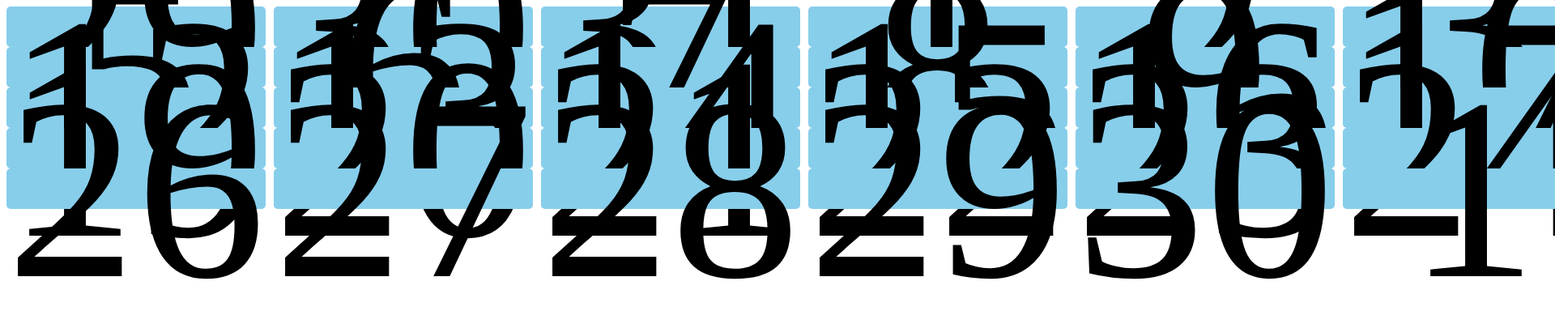
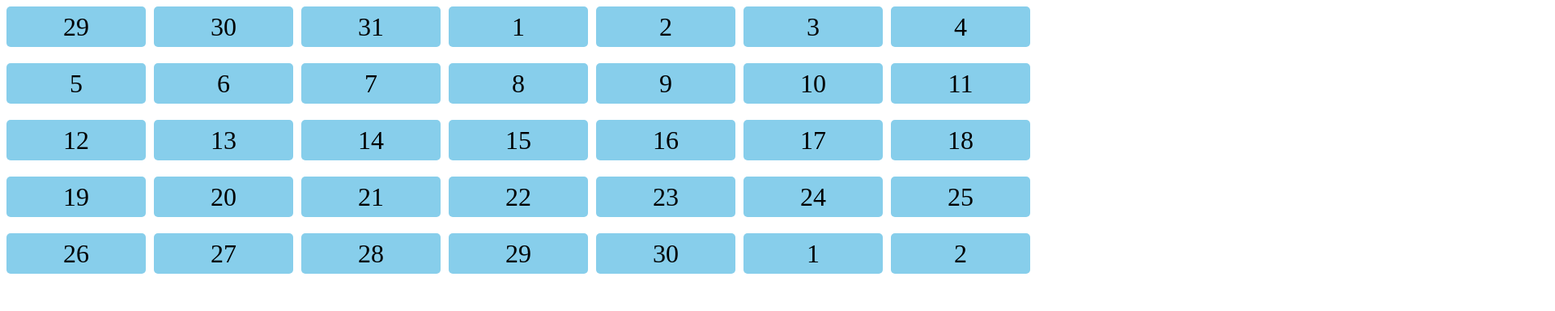
Before and after one commit to Munshi91/milestone-2_module-1, a plain HTML site: page index.html in a window 1280 px wide. Shown: the top 384 px of the page at 81% size, 1920 px wide, since content can reach past the window. Drawn offline with Linux system fonts and the light colour scheme.

Commit message:
calender Update

```diff
--- a/style.css
+++ b/style.css
@@ -1,7 +1,7 @@
 .calendar {
   display: grid;
   grid-template-columns: repeat(7, 1fr);
-  row-gap: 20;
+  row-gap: 20px;
   column-gap: 10px;
 }
 .date {
@@ -11,5 +11,5 @@
   display: flex;
   justify-content: center;
   align-items: center;
-  font-size: 20rem;
+  font-size: 2rem;
 }
```
